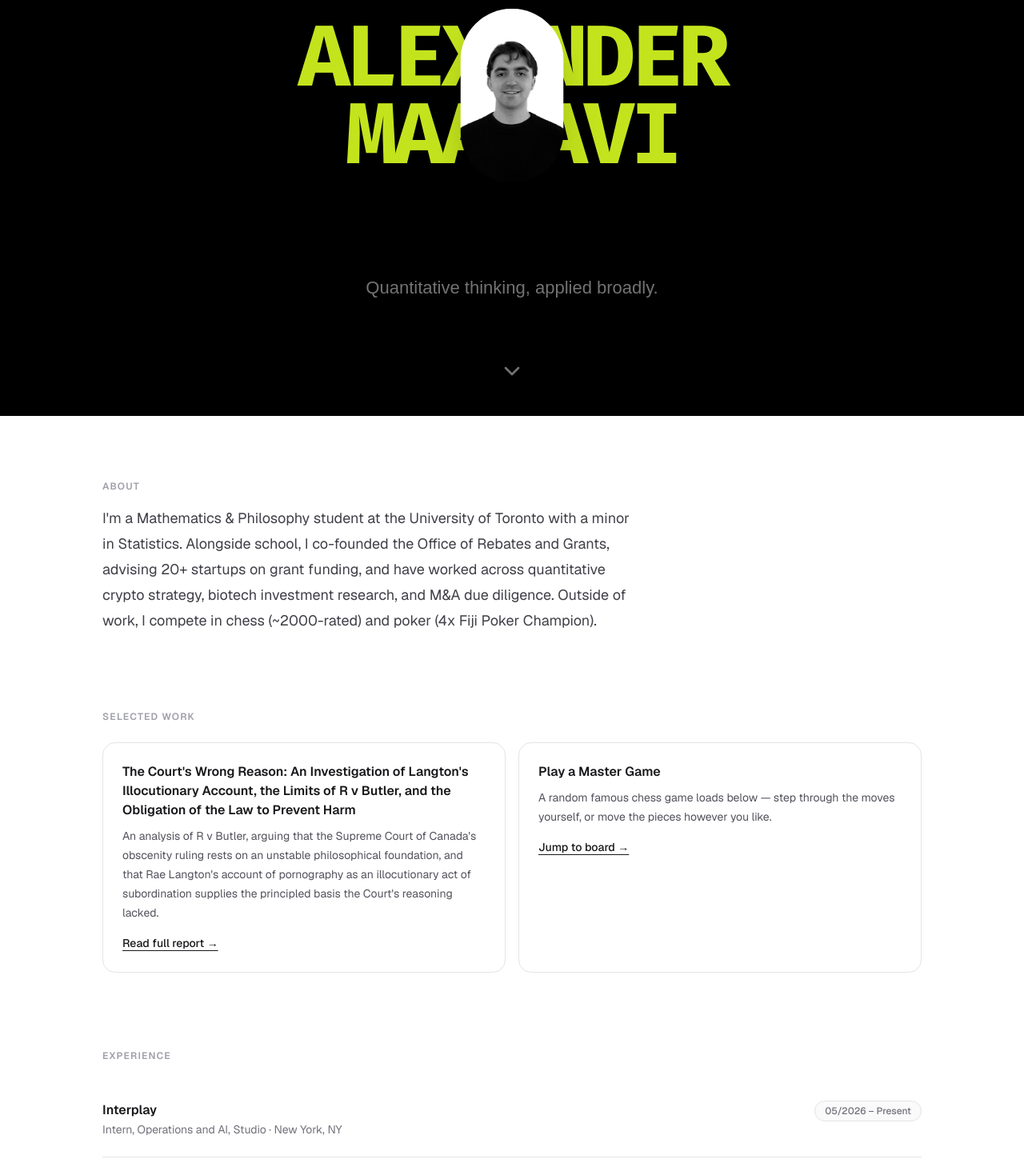
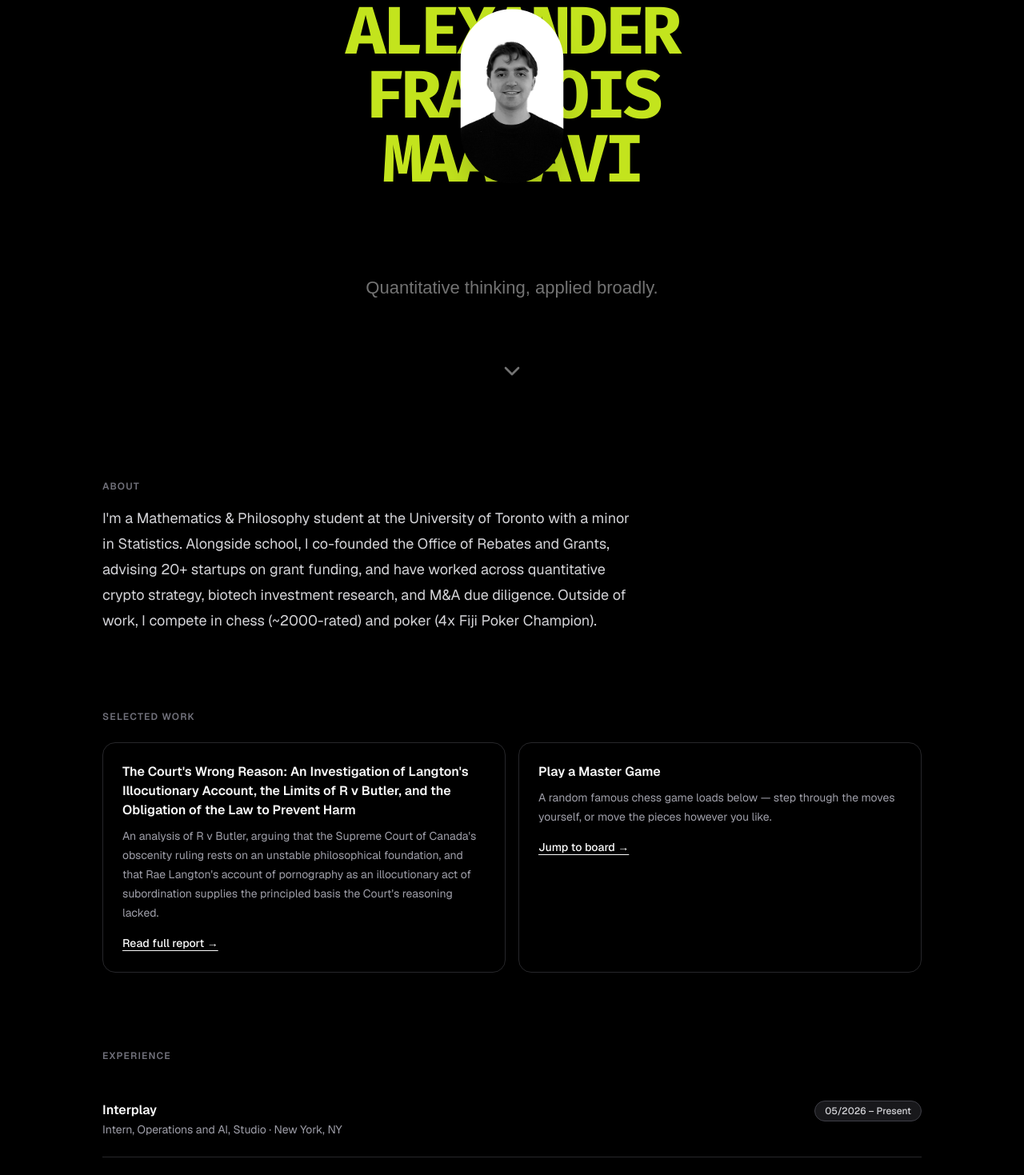
Before and after one commit to amaanavi/AFMwebsite, a Next.js app: page / in a window 1280 px wide. Shown: the part 280-1749 px from the top of the page at 80% size. Built offline with nearby package versions, Linux system fonts and the light colour scheme; a web font is replaced by a local one.

Commit message:
Add middle name Francois to hero and metadata, make full page match hero's black theme

```diff
--- a/src/app/globals.css
+++ b/src/app/globals.css
@@ -1,8 +1,8 @@
 @import "tailwindcss";
 
 :root {
-  --background: #ffffff;
-  --foreground: #18181b;
+  --background: #000000;
+  --foreground: #ededed;
 }
 
 @theme inline {
--- a/src/app/layout.tsx
+++ b/src/app/layout.tsx
@@ -13,7 +13,7 @@ const geistMono = Geist_Mono({
 });
 
 export const metadata: Metadata = {
-  title: "Alexander Maanavi",
+  title: "Alexander Francois Maanavi",
   description:
     "Mathematics & Philosophy student focused on entrepreneurship, venture building, investments, and quantitative strategy.",
 };
--- a/src/app/page.tsx
+++ b/src/app/page.tsx
@@ -14,7 +14,7 @@ import PortfolioHero from "@/components/ui/portfolio-hero";
 
 function SectionLabel({ children }: { children: React.ReactNode }) {
   return (
-    <p className="text-xs font-semibold uppercase tracking-widest text-zinc-400">
+    <p className="text-xs font-semibold uppercase tracking-widest text-zinc-500">
       {children}
     </p>
   );
@@ -24,11 +24,11 @@ export default function Home() {
   return (
     <>
       <PortfolioHero />
-      <div className="flex flex-1 justify-center bg-white px-6 font-sans sm:px-10">
+      <div className="flex flex-1 justify-center bg-black px-6 font-sans sm:px-10">
         <main className="w-full max-w-5xl py-20">
           <section id="about" className="mb-24 scroll-mt-24">
             <SectionLabel>About</SectionLabel>
-          <p className="mt-4 max-w-2xl text-lg leading-8 text-zinc-700">
+            <p className="mt-4 max-w-2xl text-lg leading-8 text-zinc-300">
               {profile.about}
             </p>
           </section>
@@ -42,30 +42,30 @@ export default function Home() {
                   href={work.href}
                   target="_blank"
                   rel="noopener noreferrer"
-                className="group rounded-2xl border border-zinc-200 p-6 transition-colors hover:border-zinc-900"
+                  className="group rounded-2xl border border-zinc-800 p-6 transition-colors hover:border-zinc-50"
                 >
-                <h3 className="text-base font-semibold text-zinc-900">
+                  <h3 className="text-base font-semibold text-zinc-50">
                     {work.title}
                   </h3>
-                <p className="mt-2 text-sm leading-6 text-zinc-600">
+                  <p className="mt-2 text-sm leading-6 text-zinc-400">
                     {work.description}
                   </p>
-                <span className="mt-4 inline-block text-sm font-medium text-zinc-900 underline underline-offset-4">
+                  <span className="mt-4 inline-block text-sm font-medium text-zinc-50 underline underline-offset-4">
                     Read full report →
                   </span>
                 </a>
               ))}
-            <div className="rounded-2xl border border-zinc-200 p-6">
-              <h3 className="text-base font-semibold text-zinc-900">
+              <div className="rounded-2xl border border-zinc-800 p-6">
+                <h3 className="text-base font-semibold text-zinc-50">
                   Play a Master Game
                 </h3>
-              <p className="mt-2 text-sm leading-6 text-zinc-600">
+                <p className="mt-2 text-sm leading-6 text-zinc-400">
                   A random famous chess game loads below — step through the
                   moves yourself, or move the pieces however you like.
                 </p>
                 <a
                   href="#travel"
-                className="mt-4 inline-block text-sm font-medium text-zinc-900 underline underline-offset-4"
+                  className="mt-4 inline-block text-sm font-medium text-zinc-50 underline underline-offset-4"
                 >
                   Jump to board →
                 </a>
@@ -79,21 +79,21 @@ export default function Home() {
               {experience.map((job, i) => (
                 <div
                   key={`${job.org}-${job.period}`}
-                className={`py-6 ${i !== 0 ? "border-t border-zinc-200" : ""}`}
+                  className={`py-6 ${i !== 0 ? "border-t border-zinc-800" : ""}`}
                 >
                   <div className="flex flex-wrap items-start justify-between gap-x-4 gap-y-1">
-                  <h3 className="text-base font-semibold text-zinc-900">
+                    <h3 className="text-base font-semibold text-zinc-50">
                       {job.org}
                     </h3>
-                  <span className="shrink-0 rounded-full border border-zinc-200 bg-zinc-50 px-3 py-1 text-xs font-medium text-zinc-500">
+                    <span className="shrink-0 rounded-full border border-zinc-700 bg-zinc-900 px-3 py-1 text-xs font-medium text-zinc-300">
                       {job.period}
                     </span>
                   </div>
-                <p className="text-sm text-zinc-500">
+                  <p className="text-sm text-zinc-400">
                     {job.role} · {job.location}
                   </p>
                   {job.bullets.length > 0 && (
-                  <ul className="mt-3 list-disc space-y-1.5 pl-5 text-sm leading-6 text-zinc-700">
+                    <ul className="mt-3 list-disc space-y-1.5 pl-5 text-sm leading-6 text-zinc-300">
                       {job.bullets.map((bullet) => (
                         <li key={bullet}>{bullet}</li>
                       ))}
@@ -105,29 +105,29 @@ export default function Home() {
 
             <div className="mt-14 grid gap-10 sm:grid-cols-2">
               <div>
-              <h3 className="text-sm font-semibold uppercase tracking-widest text-zinc-400">
+                <h3 className="text-sm font-semibold uppercase tracking-widest text-zinc-500">
                   Education
                 </h3>
                 <div className="mt-4 flex flex-col gap-4">
                   {education.map((item) => (
                     <div key={item.school}>
-                    <p className="text-sm font-semibold text-zinc-900">
+                      <p className="text-sm font-semibold text-zinc-50">
                         {item.school}
                       </p>
-                    <p className="text-sm text-zinc-500">{item.detail}</p>
+                      <p className="text-sm text-zinc-400">{item.detail}</p>
                     </div>
                   ))}
                 </div>
               </div>
               <div>
-              <h3 className="text-sm font-semibold uppercase tracking-widest text-zinc-400">
+                <h3 className="text-sm font-semibold uppercase tracking-widest text-zinc-500">
                   My Stack
                 </h3>
                 <div className="mt-4 flex flex-wrap gap-2">
                   {skills.map((skill) => (
                     <span
                       key={skill}
-                    className="rounded-full border border-zinc-200 bg-zinc-50 px-3 py-1 text-xs font-medium text-zinc-600"
+                      className="rounded-full border border-zinc-700 bg-zinc-900 px-3 py-1 text-xs font-medium text-zinc-300"
                     >
                       {skill}
                     </span>
@@ -138,30 +138,30 @@ export default function Home() {
 
             <div className="mt-10 grid gap-10 sm:grid-cols-3">
               <div>
-              <h3 className="text-sm font-semibold uppercase tracking-widest text-zinc-400">
+                <h3 className="text-sm font-semibold uppercase tracking-widest text-zinc-500">
                   Languages
                 </h3>
-              <ul className="mt-2 space-y-1 text-sm text-zinc-600">
+                <ul className="mt-2 space-y-1 text-sm text-zinc-300">
                   {languages.map((language) => (
                     <li key={language}>{language}</li>
                   ))}
                 </ul>
               </div>
               <div>
-              <h3 className="text-sm font-semibold uppercase tracking-widest text-zinc-400">
+                <h3 className="text-sm font-semibold uppercase tracking-widest text-zinc-500">
                   Clubs & Awards
                 </h3>
-              <ul className="mt-2 space-y-1 text-sm text-zinc-600">
+                <ul className="mt-2 space-y-1 text-sm text-zinc-300">
                   {clubsAndAwards.map((club) => (
                     <li key={club}>{club}</li>
                   ))}
                 </ul>
               </div>
               <div>
-              <h3 className="text-sm font-semibold uppercase tracking-widest text-zinc-400">
+                <h3 className="text-sm font-semibold uppercase tracking-widest text-zinc-500">
                   Interests
                 </h3>
-              <ul className="mt-2 space-y-1 text-sm text-zinc-600">
+                <ul className="mt-2 space-y-1 text-sm text-zinc-300">
                   {interests.map((interest) => (
                     <li key={interest}>{interest}</li>
                   ))}
@@ -174,7 +174,10 @@ export default function Home() {
             <SectionLabel>Travel</SectionLabel>
             <div className="mt-6 columns-2 gap-4 sm:columns-4">
               {travelPhotos.map((photo) => (
-              <div key={photo.src} className="relative mb-4 break-inside-avoid">
+                <div
+                  key={photo.src}
+                  className="relative mb-4 break-inside-avoid"
+                >
                   {/* eslint-disable-next-line @next/next/no-img-element */}
                   <img
                     src={photo.src}
@@ -194,31 +197,31 @@ export default function Home() {
 
             <div className="mt-14">
               <SectionLabel>Hobbies</SectionLabel>
-            <div className="mt-6 rounded-2xl border border-zinc-200 p-6">
+              <div className="mt-6 rounded-2xl border border-zinc-800 p-6">
                 <InteractiveChessBoard />
               </div>
             </div>
           </section>
 
           <section id="resume" className="mb-14 scroll-mt-24">
-          <div className="rounded-2xl border border-zinc-200 p-8 text-center">
-            <h2 className="text-xl font-semibold text-zinc-900">
+            <div className="rounded-2xl border border-zinc-800 p-8 text-center">
+              <h2 className="text-xl font-semibold text-zinc-50">
                 Want the full picture?
               </h2>
-            <p className="mt-2 text-sm text-zinc-600">
+              <p className="mt-2 text-sm text-zinc-400">
                 Download my resume for the complete rundown.
               </p>
               <a
                 href={profile.resumeUrl}
                 download
-              className="mt-5 inline-block rounded-full bg-zinc-900 px-5 py-2.5 text-sm font-medium text-white transition-colors hover:bg-zinc-700"
+                className="mt-5 inline-block rounded-full bg-white px-5 py-2.5 text-sm font-medium text-black transition-colors hover:bg-zinc-300"
               >
                 Download Resume
               </a>
             </div>
           </section>
 
-        <footer className="border-t border-zinc-200 pt-6 text-sm text-zinc-400">
+          <footer className="border-t border-zinc-800 pt-6 text-sm text-zinc-500">
             © {new Date().getFullYear()} {profile.name}
           </footer>
         </main>
--- a/src/components/ui/portfolio-hero.tsx
+++ b/src/components/ui/portfolio-hero.tsx
@@ -234,7 +234,17 @@ export default function PortfolioHero() {
                 delay={60}
                 animateBy="letters"
                 direction="top"
-                className="font-bold text-[40px] sm:text-[64px] md:text-[88px] lg:text-[108px] leading-[0.9] tracking-tighter uppercase justify-center whitespace-nowrap"
+                className="font-bold text-[32px] sm:text-[48px] md:text-[68px] lg:text-[84px] leading-[0.95] tracking-tighter uppercase justify-center whitespace-nowrap"
+                style={{ color: "#C3E41D", fontFamily: "'Fira Code', monospace" }}
+              />
+            </div>
+            <div>
+              <BlurText
+                text="FRANCOIS"
+                delay={60}
+                animateBy="letters"
+                direction="top"
+                className="font-bold text-[32px] sm:text-[48px] md:text-[68px] lg:text-[84px] leading-[0.95] tracking-tighter uppercase justify-center whitespace-nowrap"
                 style={{ color: "#C3E41D", fontFamily: "'Fira Code', monospace" }}
               />
             </div>
@@ -244,18 +254,18 @@ export default function PortfolioHero() {
                 delay={60}
                 animateBy="letters"
                 direction="top"
-                className="font-bold text-[40px] sm:text-[64px] md:text-[88px] lg:text-[108px] leading-[0.9] tracking-tighter uppercase justify-center whitespace-nowrap"
+                className="font-bold text-[32px] sm:text-[48px] md:text-[68px] lg:text-[84px] leading-[0.95] tracking-tighter uppercase justify-center whitespace-nowrap"
                 style={{ color: "#C3E41D", fontFamily: "'Fira Code', monospace" }}
               />
             </div>
 
-            {/* Profile Monogram */}
+            {/* Profile Photo */}
             <div className="absolute top-1/2 left-1/2 -translate-x-1/2 -translate-y-1/2 z-10">
               <div className="w-[65px] h-[110px] sm:w-[90px] sm:h-[152px] md:w-[110px] md:h-[185px] lg:w-[129px] lg:h-[218px] rounded-full overflow-hidden shadow-2xl transition-transform duration-300 hover:scale-110 cursor-pointer">
                 {/* eslint-disable-next-line @next/next/no-img-element */}
                 <img
                   src="/headshot.jpg"
-                  alt="Alexander Maanavi"
+                  alt="Alexander Francois Maanavi"
                   className="w-full h-full object-cover"
                 />
               </div>
--- a/src/data/resume.ts
+++ b/src/data/resume.ts
@@ -1,5 +1,5 @@
 export const profile = {
-  name: "Alexander Maanavi",
+  name: "Alexander Francois Maanavi",
   traits: ["Quantitative", "AI-Driven", "Curious"],
   tagline:
     "Mathematics & Philosophy student focused on entrepreneurship, venture building, investments, and quantitative strategy.",
```
Also changed, not shown: src/components/InteractiveChessBoard.tsx (+13 -13 lines). Lines whose indentation alone changed are shown as unchanged.
